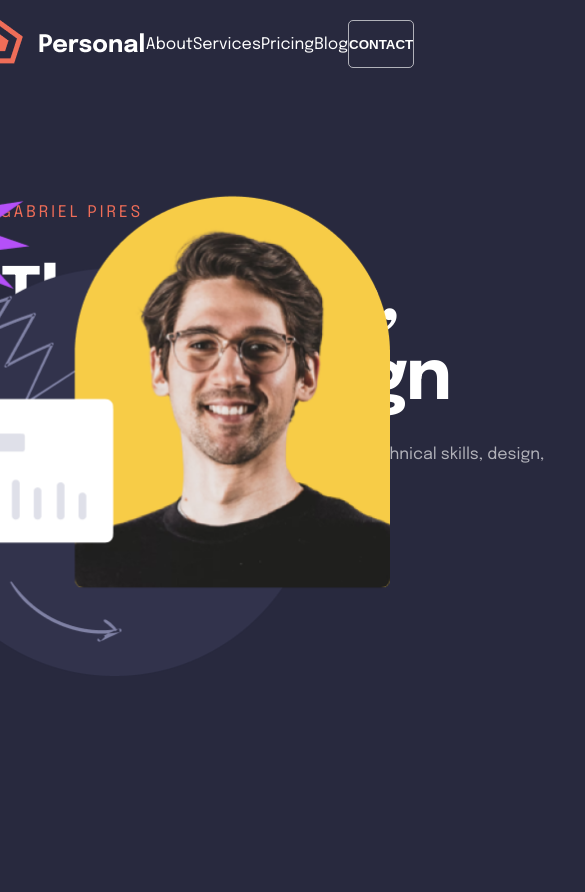
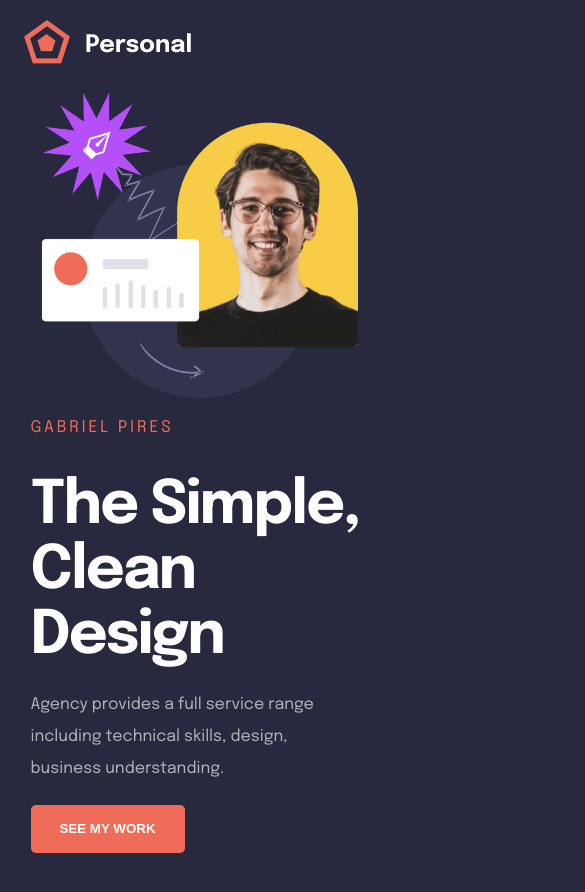
Before and after one commit to ramongoomes/ResponsiveWebSite, a plain HTML site: page index.html in a window 390 px wide. Shown: the whole page, 585 px wide, since content can reach past the window. Before the commit the page ends 844 px from the top, so only its background shows below. Drawn offline with Linux system fonts and the light colour scheme.

Commit message:
Responsiveness of the website's homepage.

```diff
--- a/index.html
+++ b/index.html
@@ -1,20 +1,18 @@
 <!DOCTYPE html>
 <html lang="pt-br">
   <head>
-    <meta charset="UTF-8">
-    <meta http-equiv="X-UA-Compatible" content="IE=edge">
-    <meta name="viewport" content="width=device-width, initial-scale=1.0">
+    <meta charset="UTF-8" />
+    <meta http-equiv="X-UA-Compatible" content="IE=edge" />
+    <meta name="viewport" content="width=device-width, initial-scale=1.0" />
     <title>Personal</title>
-    <link rel="stylesheet" href="style.css">
-
+    <link rel="stylesheet" href="style.css" />
   </head>
   <body>
-
     <div id="menu">
-            <div class="logo"><img src="src/logo.png" alt="Personal"></div>
+      <div class="logo"><img src="src/logo.png" alt="Personal" /></div>
       <div class="navigation">
         <ul>
-                <li> <a href="#" alt="About"> About</a></li>
+          <li><a href="#" alt="About"> About</a></li>
           <li><a href="#" alt="Services">Services</a></li>
           <li><a href="#" alt="Pricing">Pricing</a></li>
           <li><a href="#" alt="Blog">Blog</a></li>
@@ -22,24 +20,19 @@
       </div>
 
       <button class="menu-button">CONTACT</button>
-
-
     </div>
-
-
-
-
 
     <div class="container">
       <section class="content-container">
         <h5>GABRIEL PIRES</h5>
-            <h1>The Simple,
-                Clean Design</h1>
-                <P>Agency provides a full service range including technical skills, design, business understanding.</P>
+        <h1>The Simple, Clean Design</h1>
+        <p>
+          Agency provides a full service range including technical skills,
+          design, business understanding.
+        </p>
         <button>SEE MY WORK</button>
       </section>
-        <div class="image-container"><img src="src/pic.png" alt=""></div>
+      <div class="image-container"><img src="src/pic.png" alt="" /></div>
     </div>
-
   </body>
 </html>
--- a/style.css
+++ b/style.css
@@ -1,70 +1,68 @@
-@import url('https://fonts.googleapis.com/css2?family=Epilogue:wght@400;700;800&display=swap');
+@import url("https://fonts.googleapis.com/css2?family=Epilogue:wght@400;700;800&display=swap");
 
-:root{
+:root {
   --text-light: rgb(255, 255, 255);
-    --text-dark:rgba(57, 20, 0, 1);
-    --text-light-gray:rgba(255, 255, 255, 0.64);
-    --text-light-accent:rgba(239, 109, 88, 1);
-    --bg-dark:#28293E;
-    --bg-ligh:rgb(242, 242, 242);
-    --bg-accent:rgb(239, 109, 88);
+  --text-dark: rgba(57, 20, 0, 1);
+  --text-light-gray: rgba(255, 255, 255, 0.64);
+  --text-light-accent: rgba(239, 109, 88, 1);
+  --bg-dark: #28293e;
+  --bg-ligh: rgb(242, 242, 242);
+  --bg-accent: rgb(239, 109, 88);
 }
 
-*{
+* {
   margin: 0;
   padding: 0;
   box-sizing: border-box;
 }
 
-a{
+a {
   text-decoration: none;
   color: var(--text-light);
 }
 
-a:hover{
+a:hover {
   color: var(--text-light-accent);
   transition: 0.5s;
-
 }
 
-h1{
+h1 {
   font-size: 72px;
   height: 800;
   line-height: 80px;
-    letter-spacing:-2px;
+  letter-spacing: -2px;
 }
 
-h2{
+h2 {
   font-size: 56px;
   height: 800;
   line-height: 64px;
-    letter-spacing:-1px;
+  letter-spacing: -1px;
 }
-h3{
+h3 {
   font-size: 40px;
   height: 800;
   line-height: 40px;
-
 }
-h4{
+h4 {
   font-size: 24px;
   font-weight: 700;
   line-height: 32px;
   letter-spacing: 0px;
 }
 
-h5{
+h5 {
   font-size: 16px;
   font-weight: 400;
   line-height: 32px;
   letter-spacing: 3px;
 }
 
-p{
+p {
   font-weight: 400;
   line-height: 32px;
 }
-button{
+button {
   width: 138px;
   height: 48px;
   border-radius: 5px;
@@ -73,7 +71,7 @@ button{
   font-weight: 700;
 }
 
-body{
+body {
   display: flex;
   flex-direction: row;
   font-family: "Epilogue", sans-serif;
@@ -83,7 +81,7 @@ body{
   flex-wrap: wrap;
 }
 
-#menu{
+#menu {
   width: 100%;
   display: flex;
   justify-content: center;
@@ -91,15 +89,13 @@ body{
   margin-top: 20px;
 }
 
-
-
-.navigation{
+.navigation {
   width: 842px;
   display: flex;
   justify-content: space-around;
 }
 
-.navigation ul{
+.navigation ul {
   display: contents;
   max-width: 515px;
   list-style: none;
@@ -109,8 +105,7 @@ body{
   line-height: 50px;
 }
 
-
-.menu-button{
+.menu-button {
   width: 138px;
   height: 48px;
   top: 5px;
@@ -120,44 +115,43 @@ body{
   border: 1px solid var(--text-light-gray);
 }
 
-.menu-button:hover{
+.menu-button:hover {
   background: var(--bg-accent);
   border: var(--text-light-gray);
   transition: 0.9s;
 }
 
-.container{
+.container {
   height: 554px;
   width: 1170px;
   margin: auto;
-    top:50px;
+  top: 50px;
   position: relative;
 }
 
-.container .content-container{
+.container .content-container {
   position: absolute;
   width: 602px;
   height: 100%;
   display: flex;
   justify-content: center;
-    align-items:flex-start;
+  align-items: flex-start;
   flex-direction: column;
 }
 
-.container .content-container p{
+.container .content-container p {
   color: var(--text-light-gray);
   position: relative;
   bottom: -20px;
 }
 
-
-.container .content-container h5{
+.container .content-container h5 {
   color: var(--text-light-accent);
   position: relative;
   top: -30px;
 }
 
-.container .content-container button{
+.container .content-container button {
   color: var(--text-light-accent);
   width: 154px;
   height: 48;
@@ -166,9 +160,7 @@ body{
   border: none;
 }
 
-
-
-.container .image-container{
+.container .image-container {
   position: absolute;
   width: 568px;
   height: 100%;
@@ -176,3 +168,49 @@ body{
   display: flex;
   justify-content: center;
 }
+
+/* RESPONSIVIDADE */
+
+@media (max-width: 412px) {
+  .navigation,
+  .menu-button {
+    display: none;
+  }
+
+  .logo{
+
+    position: absolute;
+    left: 23px;
+  }
+  .container {
+    display: flex;
+    max-width: 329px;
+  }
+
+  .container .content-container {
+    position: absolute;
+    width: 329px;
+    height: 100%;
+    display: flex;
+    justify-content: center;
+    align-items: flex-start;
+    flex-direction: column;
+    top: 300px;
+  }
+
+  .container .content-container h5 {
+    color: var(--text-light-accent);
+    position: relative;
+  }
+
+  .container .content-container h1 {
+    font-size: 60px;
+    line-height: 65px;
+    position: relative;
+  }
+  .container .image-container {
+    width: 329px;
+    height: 318px;
+    top: 10px;
+  }
+}
```
Lines whose indentation alone changed are shown as unchanged.
